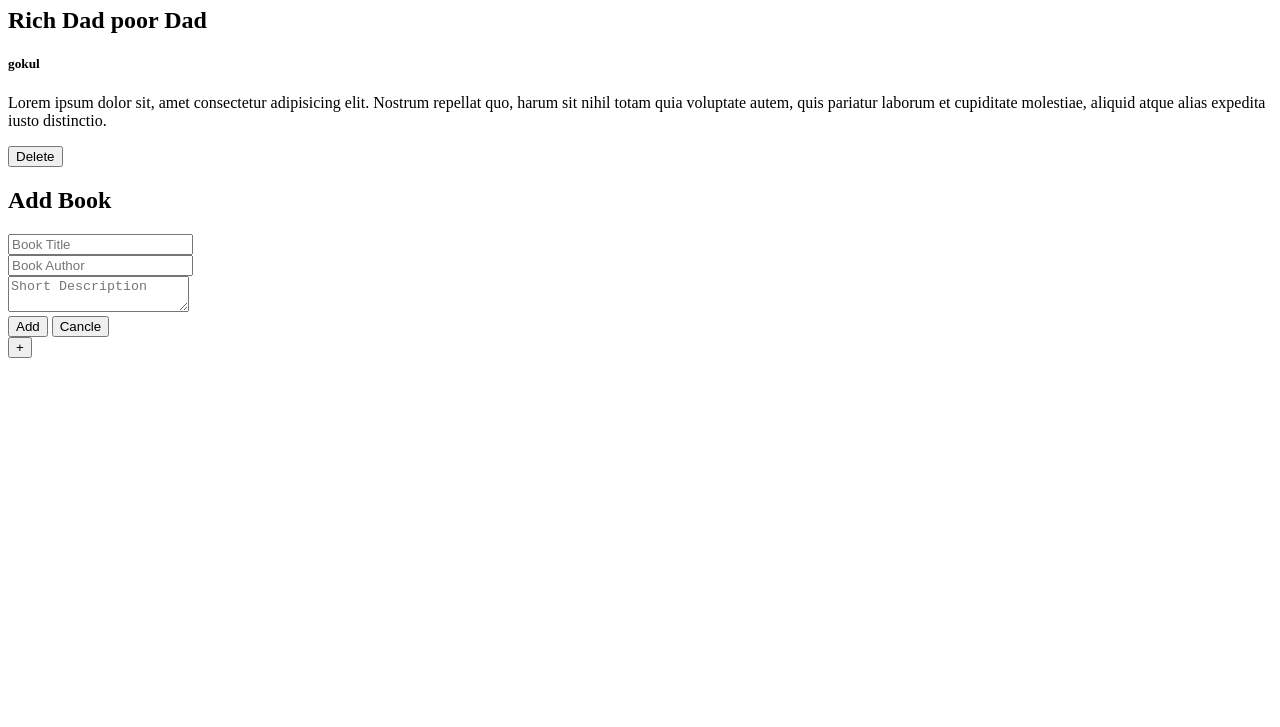
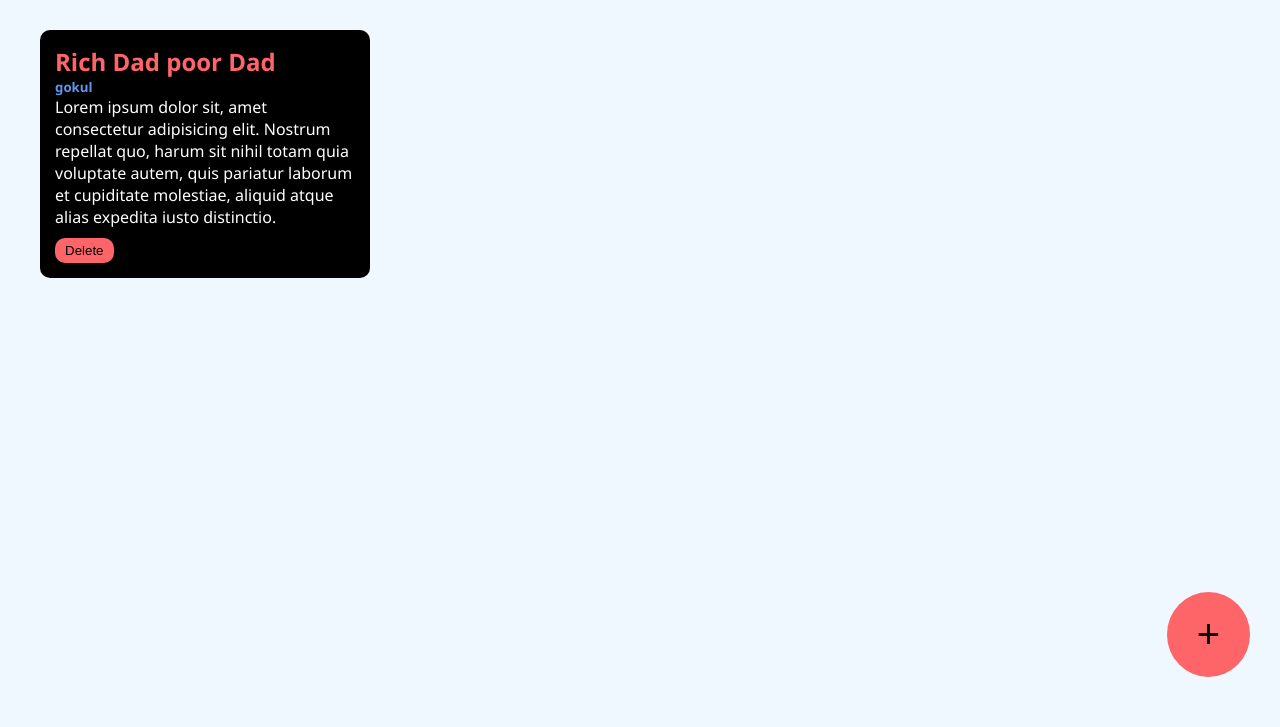
Before and after one commit to Gdon18/Book_Sky, a plain HTML site: page index.html in a window 1280 px wide. Shown: the part 73-800 px from the top of the page. Drawn offline with Linux system fonts and the light colour scheme.

Commit message:
Update index.html

```diff
--- a/index.html
+++ b/index.html
@@ -6,7 +6,7 @@
     <meta http-equiv="X-UA-Compatible" content="IE=edge">
     <meta name="viewport" content="width=device-width, initial-scale=1.0">
     <title>Booksky</title>
-    <link rel="stylesheet" href="from.css">
+    <link rel="stylesheet" href="index.css">
 
 </head>
 
@@ -92,7 +92,7 @@
 
 
 
-    <script src="from.js"></script>
+    <script src="index.js"></script>
 </body>
 
 </html>
```
